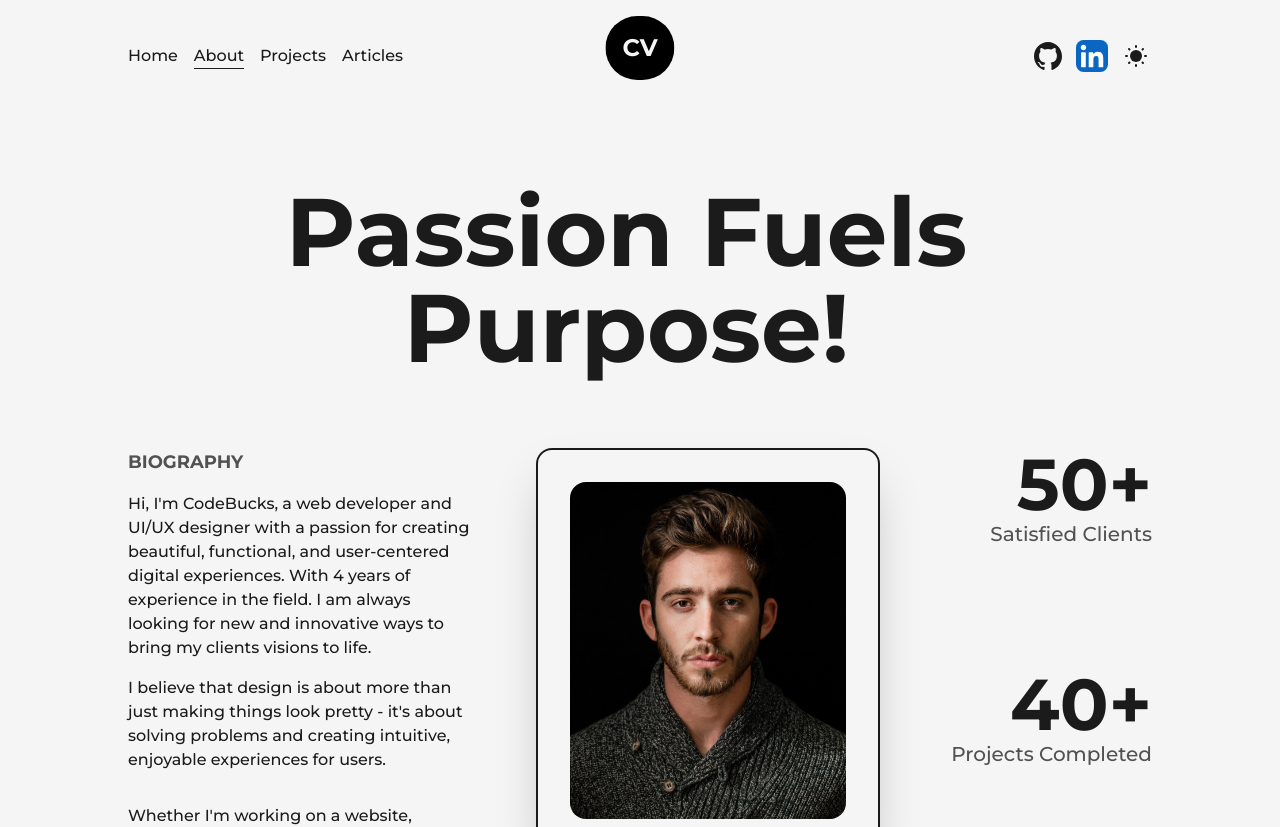
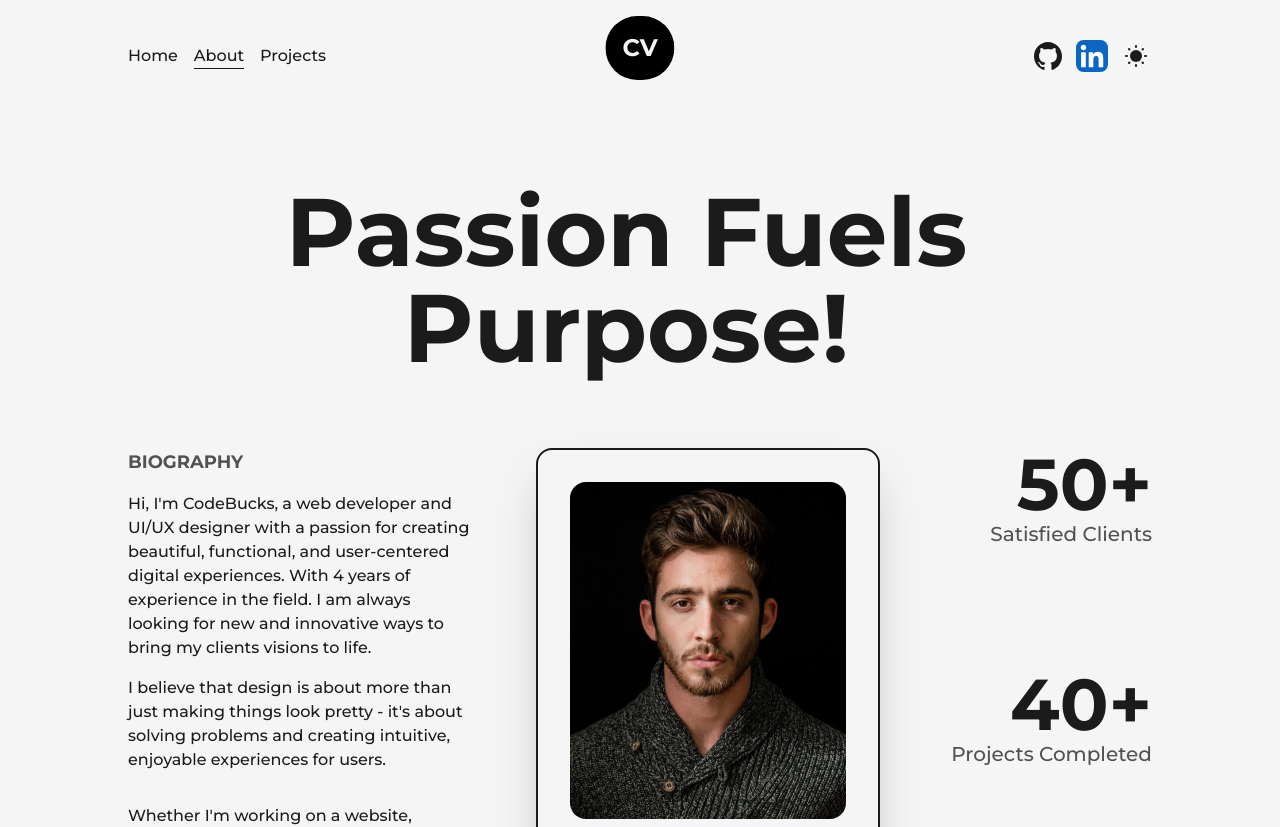
Before and after one commit to kbuhantsev/portfolio, a Next.js app: page /about in a window 1280 px wide. Shown: the top 827 px of the page. Built offline with nearby package versions, Linux system fonts and the light colour scheme.

Commit message:
responsive

```diff
--- a/app/components/Education.jsx
+++ b/app/components/Education.jsx
@@ -38,7 +38,7 @@ const Education = () => {
   });
 
   return (
-    <div className="my-24">
+    <div className="my-24 w-full">
       <h2 className="font-bold text-8xl w-full text-center mb-32 md:text-6xl xs:text-4xl md:mb-16">
         Education
       </h2>
--- a/app/components/Expirience.jsx
+++ b/app/components/Expirience.jsx
@@ -47,7 +47,7 @@ const Expirience = () => {
   });
 
   return (
-    <div className="my-24">
+    <div className="my-24 w-full">
       <h2 className="font-bold text-8xl w-full text-center mb-32 md:text-6xl xs:text-4xl md:mb-16">
         Expirience
       </h2>
--- a/app/components/NavBar.jsx
+++ b/app/components/NavBar.jsx
@@ -52,7 +52,6 @@ const NavBar = () => {
           <CustomLink href="/" title="Home" className="mr-4" />
           <CustomLink href="/about" title="About" className="mr-4" />
           <CustomLink href="/projects" title="Projects" className="mr-4" />
-          <CustomLink href="/articles" title="Articles" />
         </nav>
 
         <nav className="flex items-center gap-3">
--- a/app/components/Skills.jsx
+++ b/app/components/Skills.jsx
@@ -25,13 +25,14 @@ const Skill = ({ name, x, y }) => {
 const Skills = () => {
   return (
     <>
-      <h2 className="font-bold text-8xl mt-24 w-full text-center mb-16 md:text-6xl xs:text-4xl md:mb-16 ">
+      <h2 className="font-bold text-8xl mt-24 w-full text-center mb-32 md:text-6xl xs:text-4xl md:mb-16 ">
         Skills
       </h2>
       <div
-        className="w-full h-screen relative flex items-center
+        className="w-[60vw]
+       h-screen relative flex items-center
        justify-center rounded-full bg-circularLight dark:bg-circularDark
-       lg:h-[80vh] sm:h-[60vh] xs:h-[40vh]
+       xs:h-[30vh] sm:h-[60vh] md:h-[60vh] lg:h-[80vh] xl:h-[80vh]
        lg:bg-circularLightLg lg:dark:bg-circularDarkLg
        md:bg-circularLightMd md:dark:bg-circularDarkMd
        sm:bg-circularLightSm sm:dark:bg-circularDarkSm"
--- a/app/layout.js
+++ b/app/layout.js
@@ -8,7 +8,6 @@ import Layout from "./components/Layout";
 import Footer from "./components/Footer";
 import Script from "next/script";
 
-import { AnimatePresence } from "framer-motion";
 import { usePathname } from "next/navigation";
 
 const montserrat = Montserrat({
@@ -32,11 +31,7 @@ export default function RootLayout({ children }) {
         <Script src="/files/tailwindScript.js" />
         <Layout>
           <NavBar />
-          <AnimatePresence>
-            <main key={pathname} className="">
-              {children}
-            </main>
-          </AnimatePresence>
+          <main>{children}</main>
           <Footer />
         </Layout>
       </body>
--- a/app/page.js
+++ b/app/page.js
@@ -5,10 +5,11 @@ import Link from "next/link";
 import { LinkArrow } from "./components/Icons";
 import TransitionEffect from "./components/TransitionEffect";
 
-export default function Home() {
+const Home = () => {
   return (
+    <>
+      <TransitionEffect />
       <section className="flex items-center justify-between w-full lg:flex-col lg:py-16">
-      <TransitionEffect />
         <div className="w-1/2 relative md:w-full">
           <Image
             src={profilePic}
@@ -58,5 +59,8 @@ export default function Home() {
           </div>
         </div>
       </section>
+    </>
   );
-}
+};
+
+export default Home;
--- a/package.json
+++ b/package.json
@@ -17,6 +17,7 @@
     "postcss": "8.4.27",
     "react": "18.2.0",
     "react-dom": "18.2.0",
+    "sharp": "^0.32.5",
     "tailwindcss": "3.3.3"
   }
 }
```
Also changed, not shown: 1 other file (tests, documents, lock files or other folders). Lines whose indentation alone changed are shown as unchanged.
